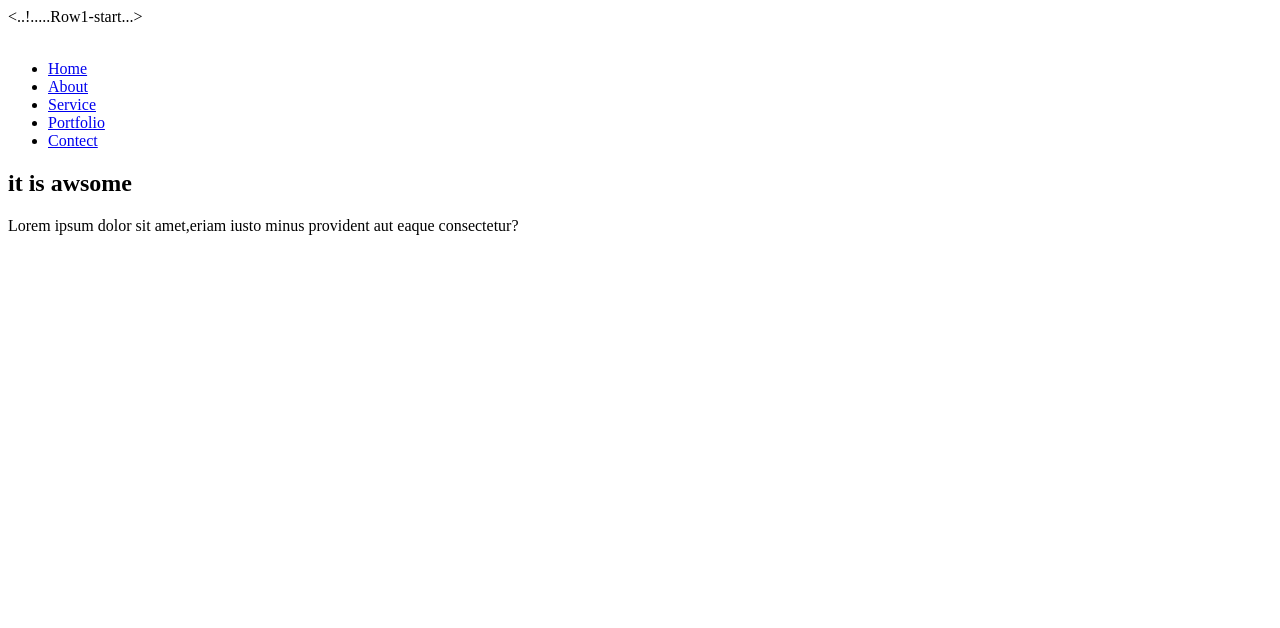
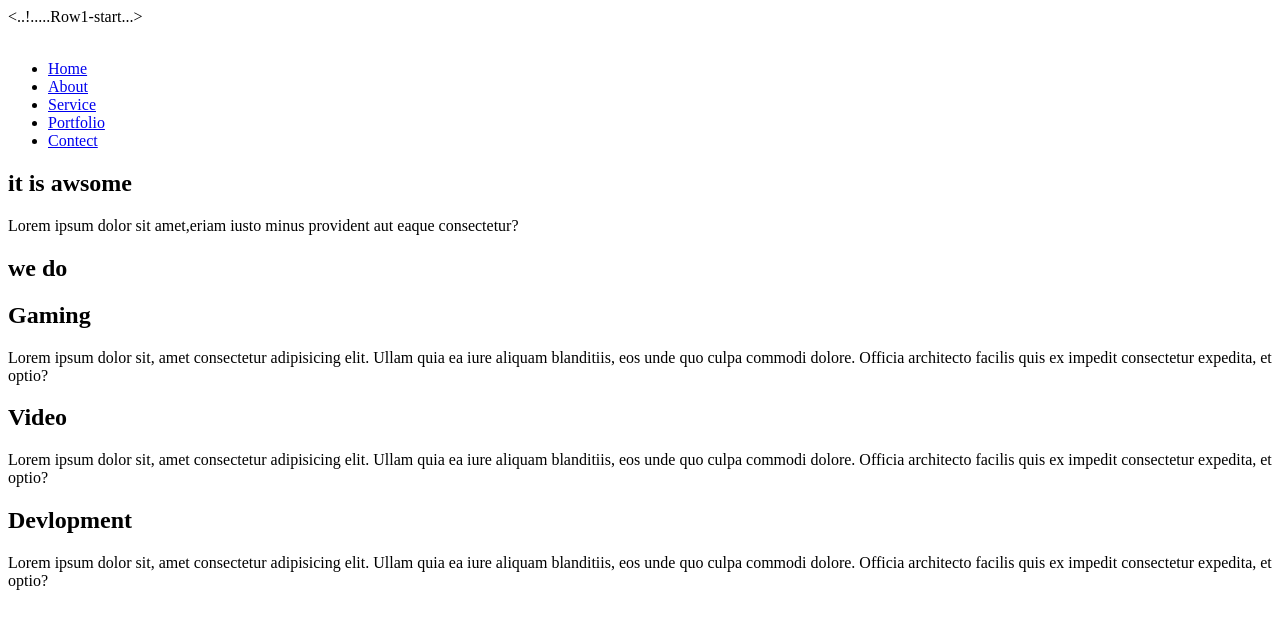
Before and after one commit to sonoopcg/basic-project-html-css, a plain HTML site: page project.html in a window 1280 px wide. Drawn offline with Linux system fonts and the light colour scheme.

Commit message:
HTML-ROW-3-COMPLITE

```diff
--- a/project.html
+++ b/project.html
@@ -34,5 +34,31 @@
         </div>
     </section>
 <!...ROw2...end..>
+<!...Row3..start..>
+<section id="row3">
+    <div class="wedo_section">
+        <div class="_title">
+            <h1>we do</h1>
+        </div>
+        <div class="wedo_item_all">
+            <div class="wedo_item">
+                <i></i>
+                <h2>Gaming</h2>
+                <p>Lorem ipsum dolor sit, amet consectetur adipisicing elit. Ullam quia ea iure aliquam blanditiis, eos unde quo culpa commodi dolore. Officia architecto facilis quis ex impedit consectetur expedita, et optio?</p>
+            </div>
+            <div class="wedo_item">
+                <i></i>
+                <h2>Video</h2>
+                <p>Lorem ipsum dolor sit, amet consectetur adipisicing elit. Ullam quia ea iure aliquam blanditiis, eos unde quo culpa commodi dolore. Officia architecto facilis quis ex impedit consectetur expedita, et optio?</p>
+            </div>
+            <div class="wedo_item">
+                <i></i>
+                <h2>Devlopment</h2>
+                <p>Lorem ipsum dolor sit, amet consectetur adipisicing elit. Ullam quia ea iure aliquam blanditiis, eos unde quo culpa commodi dolore. Officia architecto facilis quis ex impedit consectetur expedita, et optio?</p>
+            </div>
+        </div>
+    </div>
+</section>
+<!....Row3..end..>
 </body>
 </html>
```
